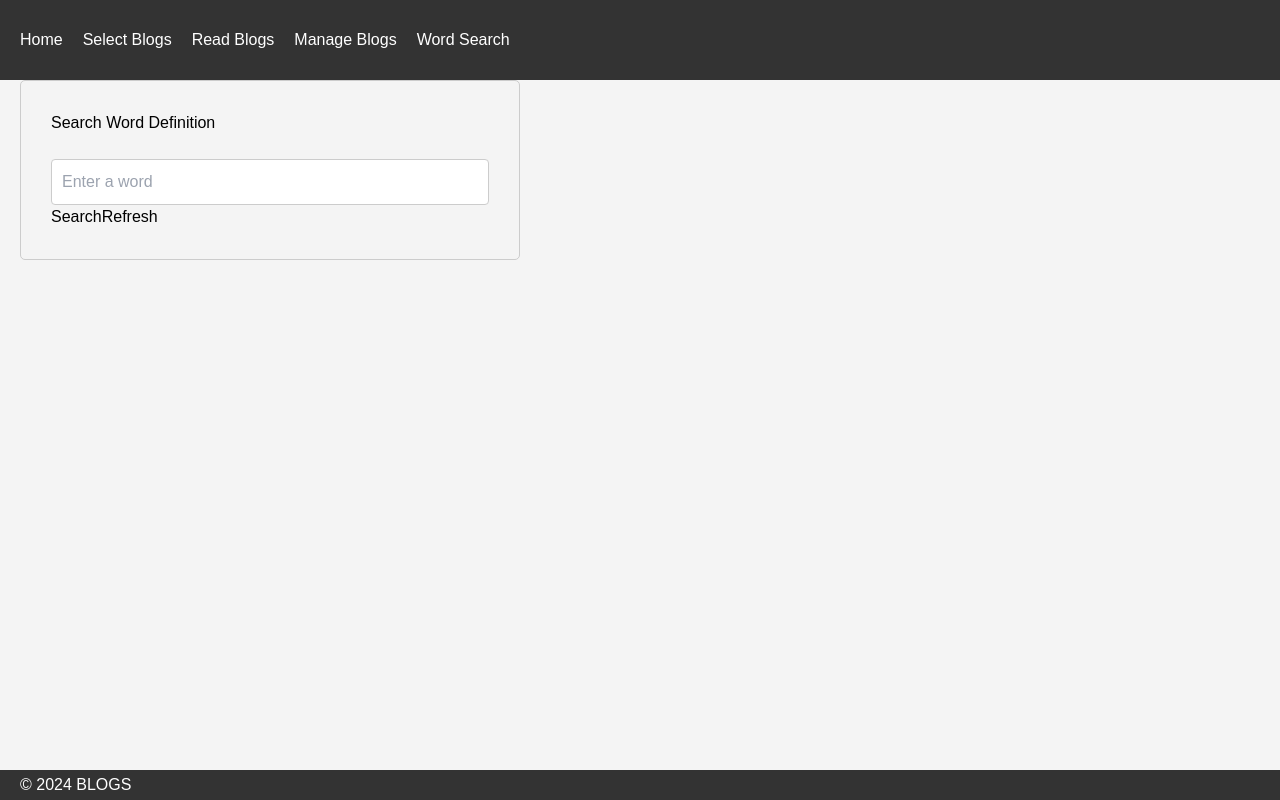
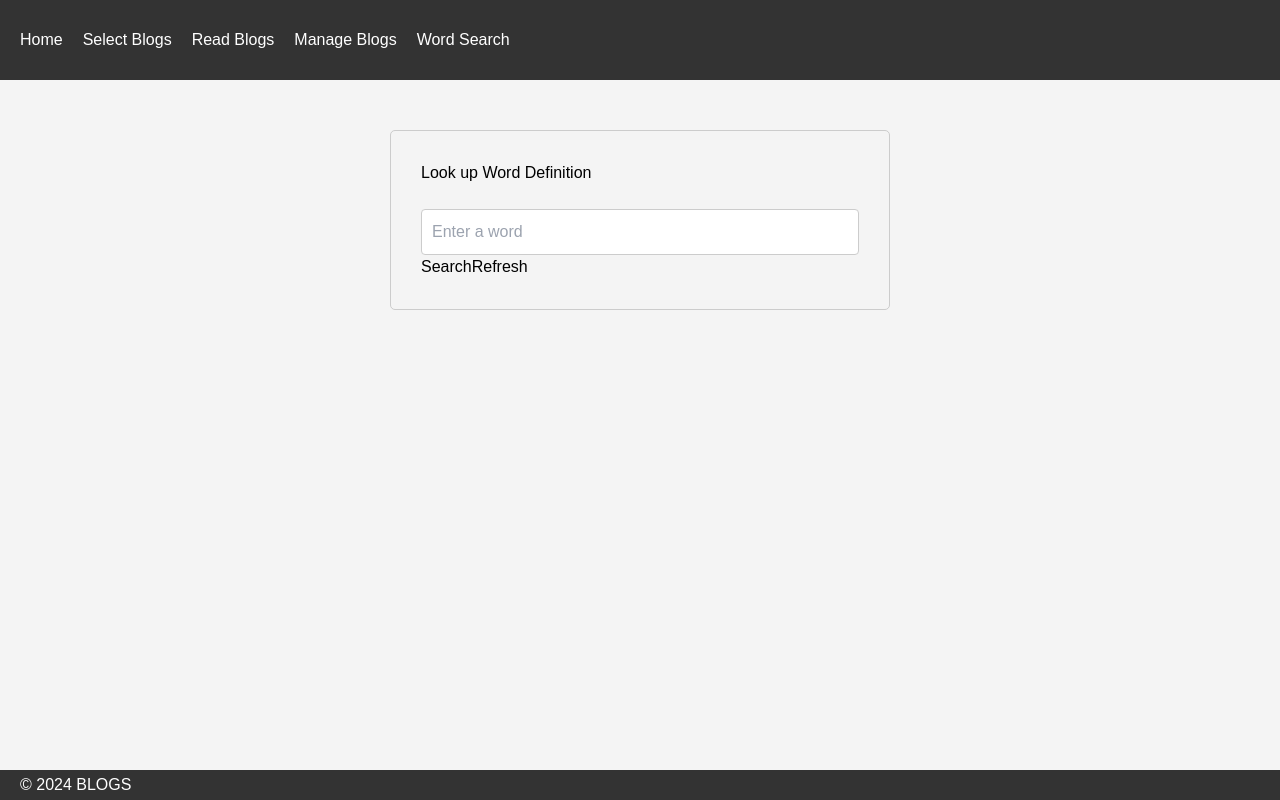
Before and after one commit to Chokseys2022/Frontend, a React (Vite) app: page /wordsearch in a window 1280 px wide. Built offline with nearby package versions, Linux system fonts and the light colour scheme.

Commit message:
changed layout on wordsearch

```diff
--- a/src/App.css
+++ b/src/App.css
@@ -80,12 +80,12 @@
 
 /* word search styles */
 .dictionary {
-  max-width: 500px; /* Maximum width */
-  margin: auto; /* Center align */
-  padding: 30px; /* Padding */
-  border: 1px solid #ccc; /* Border */
-  border-radius: 5px; /* Border radius */
-  margin-left: 20px;
+  max-width: 500px;
+  margin: 50px auto;
+  padding: 30px;
+  border: 1px solid #ccc;
+  border-radius: 5px;
+
 }
 
 
@@ -221,8 +221,12 @@
 .welcomeContainer {
   background-color: #f0f0f0;
   padding: 20px;
+  padding-right: 50px;
   border-radius: 8px;
-  margin-bottom: 20px;
+  margin-bottom: 80px;
+  margin-left: 20px;
+  margin-top: 20px;
+    width: 950px;
 }
 
 .welcomeContainer h1 {
@@ -241,15 +245,16 @@
   justify-content: center;
   align-items: center;
   min-height: 100vh;
-}
+  }
 
 .formContainer {
   background-color: #ffffff;
   padding: 20px;
   border-radius: 8px;
-  width: 300px;
+  width: 350px;
   box-shadow: 0px 0px 10px rgba(0, 0, 0, 0.1);
-  margin-left: auto;
+  margin-left: 100px;
+  margin-bottom: 80px;
 }
 
 
--- a/src/pages/WordSearch.jsx
+++ b/src/pages/WordSearch.jsx
@@ -38,7 +38,7 @@
 
   return (
     <div className="dictionary">
-      <h1 class="underline decoration-solid">Search Word Definition</h1>
+      <h1 class="underline decoration-solid">Look up  Word Definition</h1>
       <br />
       <form onSubmit={handleSubmit}>
         <input
```
